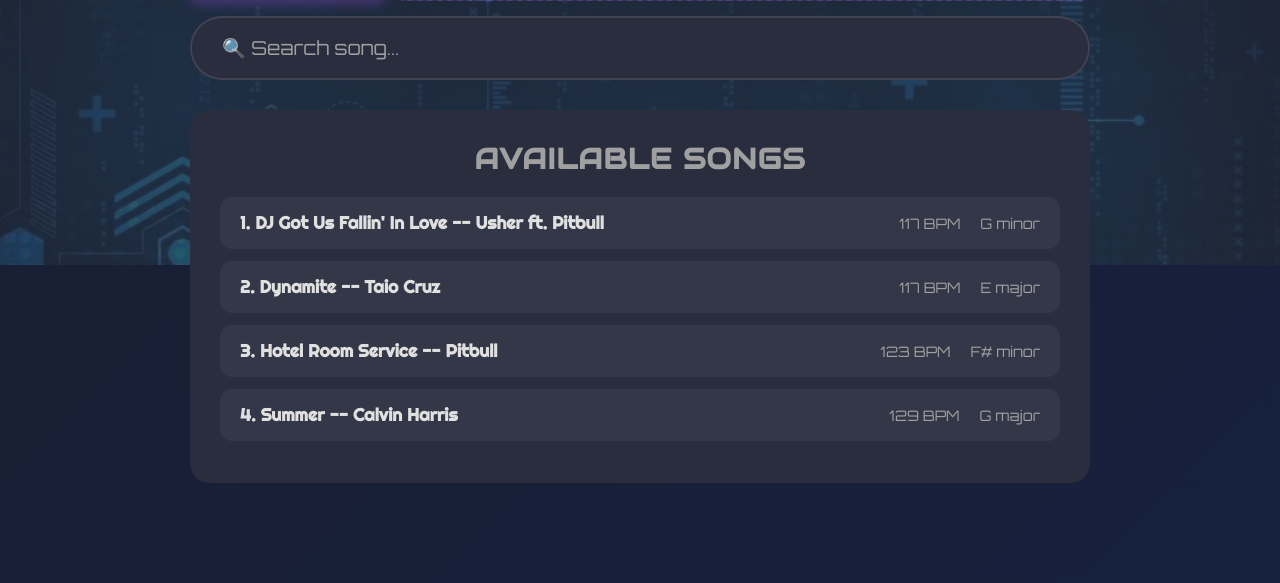
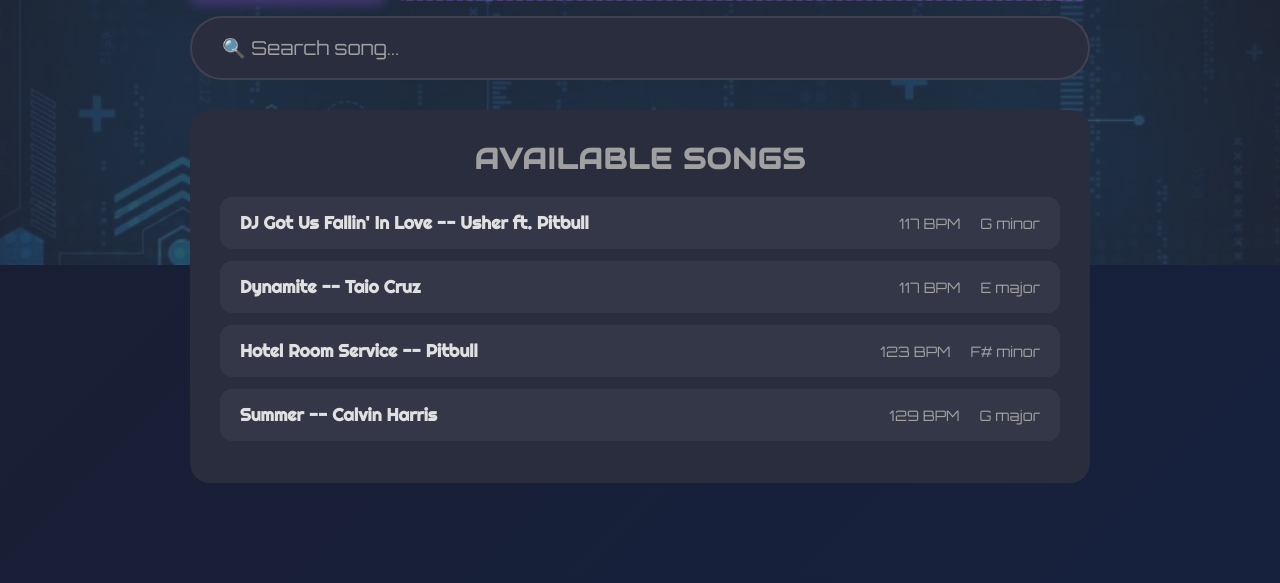
Before and after one commit to emma-di/avicii, a Flask app: page /new in a window 1280 px wide. Shown: the part 535-1118 px from the top of the page. Run offline with Flask 3, Linux system fonts and the light colour scheme.

Commit message:
Working demo app

```diff
--- a/ai-dj-gui/templates/new_playlist.html
+++ b/ai-dj-gui/templates/new_playlist.html
@@ -376,7 +376,7 @@
                             data-artist="Usher ft. Pitbull"
                             data-bpm="117"
                             data-key="G minor">
-                            <div class="song-title">1. DJ Got Us Fallin' In Love -- Usher ft. Pitbull</div>
+                            <div class="song-title">DJ Got Us Fallin' In Love -- Usher ft. Pitbull</div>
                             <div class="song-meta"><span>117 BPM</span><span>G minor</span></div>
                             <button class="load-btn" onclick="loadSongToDisc(this, event)">LOAD</button>
                         </li>
@@ -386,7 +386,7 @@
                             data-artist="Taio Cruz"
                             data-bpm="117"
                             data-key="E major">
-                            <div class="song-title">2. Dynamite -- Taio Cruz</div>
+                            <div class="song-title">Dynamite -- Taio Cruz</div>
                             <div class="song-meta"><span>117 BPM</span><span>E major</span></div>
                             <button class="load-btn" onclick="loadSongToDisc(this, event)">LOAD</button>
                         </li>
@@ -396,7 +396,7 @@
                             data-artist="Pitbull"
                             data-bpm="123"
                             data-key="F# minor">
-                            <div class="song-title">3. Hotel Room Service -- Pitbull</div>
+                            <div class="song-title">Hotel Room Service -- Pitbull</div>
                             <div class="song-meta"><span>123 BPM</span><span>F# minor</span></div>
                             <button class="load-btn" onclick="loadSongToDisc(this, event)">LOAD</button>
                         </li>
@@ -406,7 +406,7 @@
                             data-artist="Calvin Harris"
                             data-bpm="129"
                             data-key="G major">
-                            <div class="song-title">4. Summer -- Calvin Harris</div>
+                            <div class="song-title">Summer -- Calvin Harris</div>
                             <div class="song-meta"><span>129 BPM</span><span>G major</span></div>
                             <button class="load-btn" onclick="loadSongToDisc(this, event)">LOAD</button>
                         </li>
```
Also changed, not shown: 3 other files.
